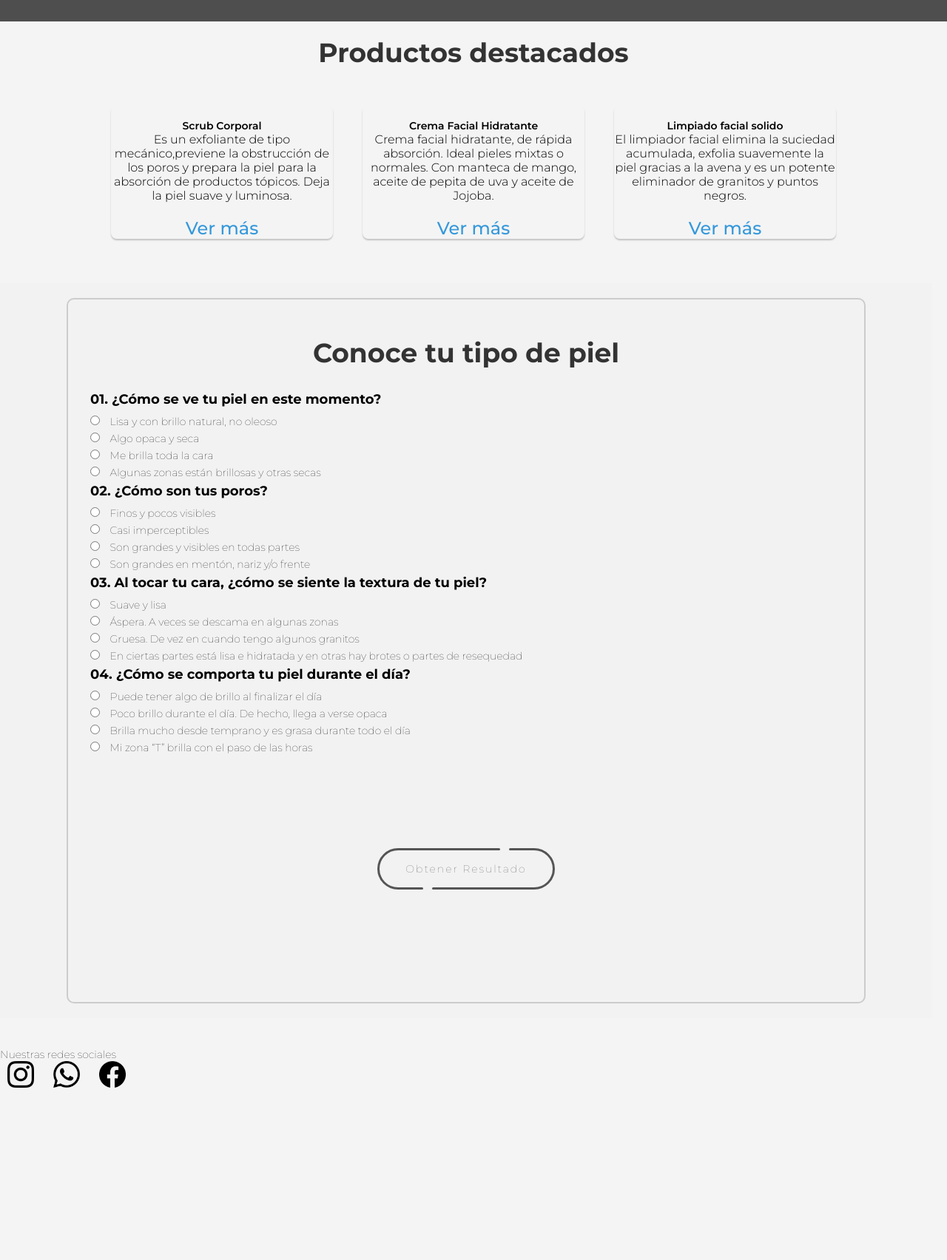
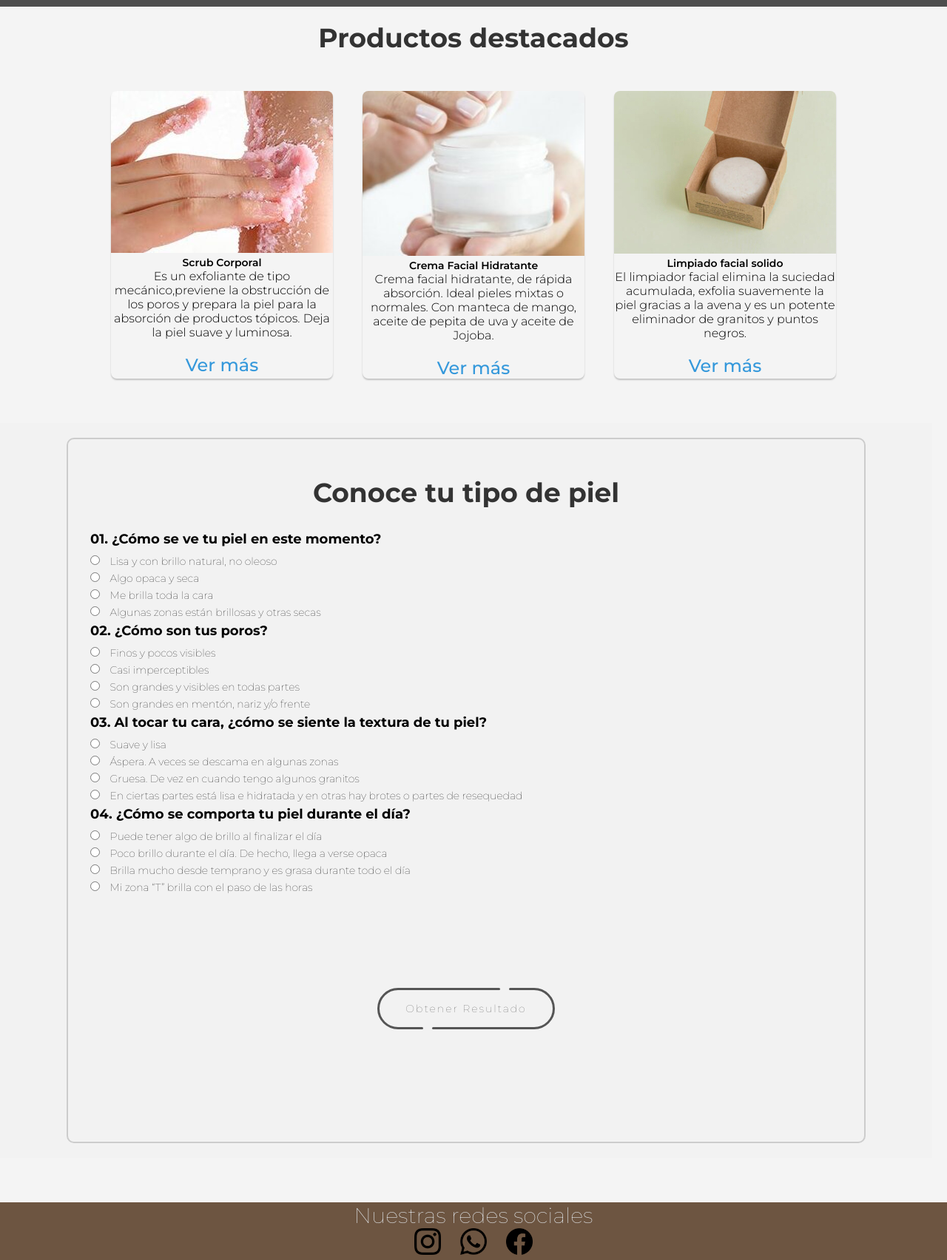
Before and after one commit to NadiaCCodina/Codo_a_codo, a plain HTML site: page tiposdepiel.html in a window 1280 px wide. Shown: the part 340-2044 px from the top of the page at 74% size. Before the commit the page ends 1817 px from the top, so only its background shows below. Drawn offline with Linux system fonts and the light colour scheme; grey boxes are pictures that could not be loaded; files whose address does not match are found by name; a web font is replaced by a local one.

Commit message:
correcciones

```diff
--- a/css/style.css
+++ b/css/style.css
@@ -128,7 +128,7 @@ a {
     flex-wrap: wrap;
     align-items: center;
     justify-content: flex-end;
-    background: white;
+
   }
 
   .link-item{
@@ -473,18 +473,18 @@ margin-bottom: 20px;
         min-height: 100vh;
       }
 
-      .footer {
-        width: 100%;
-        display: flex;
-        flex-flow: row wrap;
-        flex-wrap: wrap;
-        padding: 30px 30px 20px 30px;
-        color: #2f2f2f;
-        background-color: #fff;
-        border-top: 1px solid #e5e5e5;
-        margin-top: auto;
+      footer {
+  color: aliceblue;
+  background-color: rgb(109, 85, 65);
+  font-family: 'Montserrat';
+  text-align: center;
+  padding: 20 px;
 
-      }
+  font-size: 28.8px;
+  font-weight: 100;
+  margin-top: 20px;
+}
+
 
       .footer > * {
         flex:  1 100%;
--- a/js/main.js
+++ b/js/main.js
@@ -1,11 +1,13 @@
 document.addEventListener("DOMContentLoaded", function () {
 
     document.querySelector("header").innerHTML = `
-<nav class= "menu">
+ <nav class= "menu">
+<div class="nav-links" >
 <a href="./index.html">Home</a>
 <a href="./tiposdepiel.html">Tipos de piel</a>
 <a href="./productos.html">Productos</a>
 <a href="./registro.html">Registro</a>
+</div>
 </nav>
 `;
 
--- a/tiposdepiel.html
+++ b/tiposdepiel.html
@@ -32,7 +32,7 @@
     <div class="contenedor-tarjetas">
 
       <div class="cards">
-      <img src="./imagenes/scrub_corporal.jpg" alt="">
+      <img src="./img/tiposPiel/scrub_corporal.jpg" alt="">
       <h4>Scrub Corporal</h4>
       <p>Es un exfoliante de tipo mecánico,previene la obstrucción de los poros y prepara la
         piel para la absorción de productos tópicos. Deja la piel suave y luminosa.</p>
@@ -41,7 +41,7 @@
 
 
         <div class="cards">
-          <img src="./imagenes/crema.jpg" alt="">
+          <img src="./img/tiposPiel/crema.jpg" alt="">
           <h4>Crema Facial Hidratante</h4>
           <p>Crema facial hidratante, de rápida absorción. Ideal pieles mixtas o normales. Con manteca de mango,
              aceite de pepita de uva y aceite de Jojoba.</p>
@@ -49,7 +49,7 @@
             </div>
 
             <div class="cards">
-              <img src="./imagenes/Limpiador_solido.jpg" alt="">
+              <img src="./img/tiposPiel/Limpiador_solido.jpg" alt="">
               <h4>Limpiado facial solido</h4>
               <p>El limpiador facial elimina la suciedad acumulada,
                 exfolia suavemente la piel gracias a la avena y es un potente eliminador de granitos y puntos negros.</p>
```
Also changed, not shown: img/tiposPiel/Banner web cosmética natural rosa.png (added), img/tiposPiel/Limpiador_solido.jpg (added), img/tiposPiel/crema.jpg (added), img/tiposPiel/headerImg.jpg (added), img/tiposPiel/scrub_corporal.jpg (added), 1 other file.
